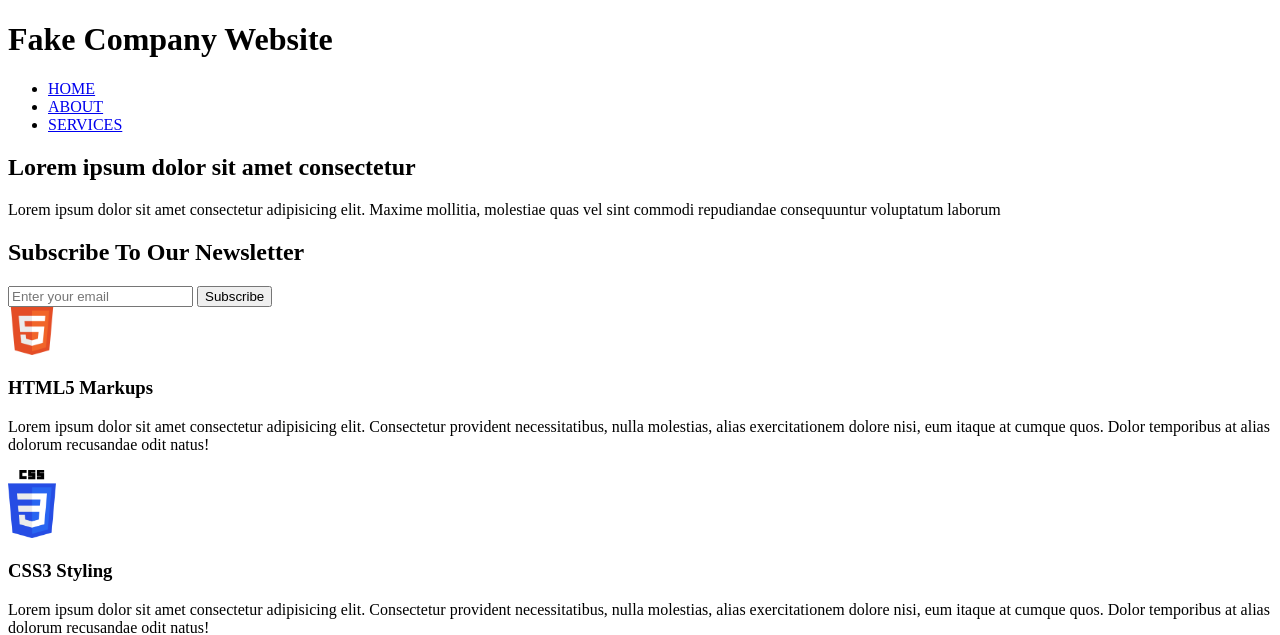
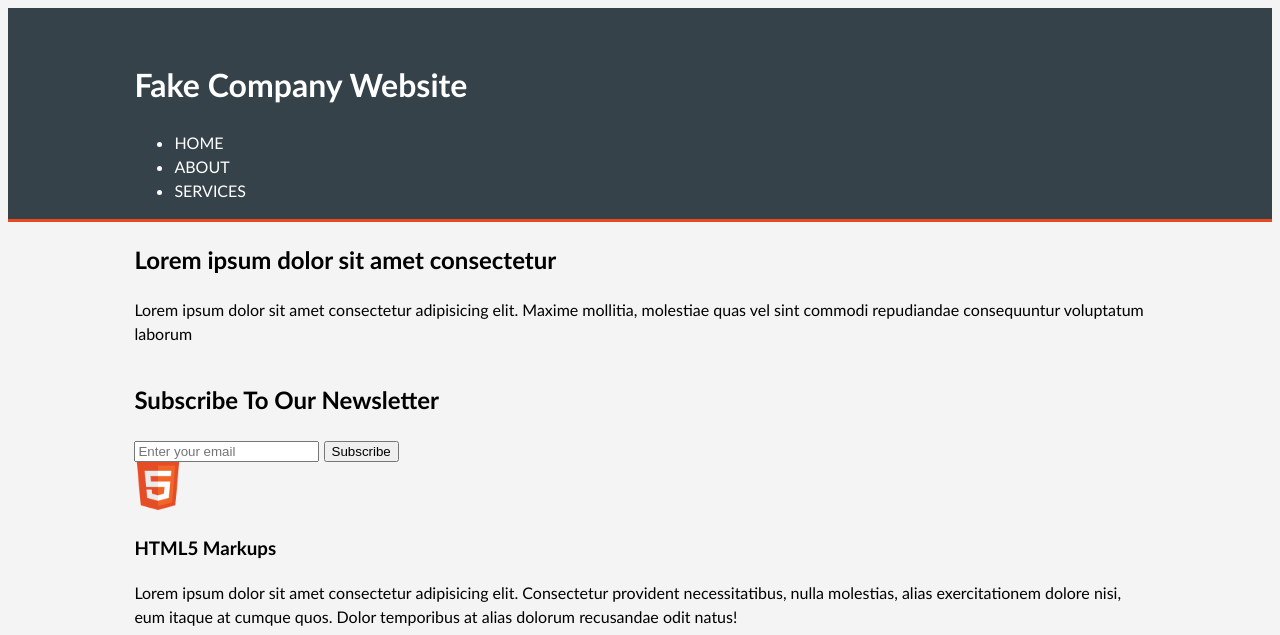
Before and after one commit to TylerDonghwi/Responsive-HTML, a plain HTML site: page index.html in a window 1280 px wide. Shown: the top 635 px of the page. Drawn offline with Linux system fonts and the light colour scheme.

Commit message:
basic css for the homepage

```diff
--- a/index.html
+++ b/index.html
@@ -20,13 +20,13 @@
             <nav>
                 <ul>
                     <li>
-                        <a href="index.html">HOME</a>
+                        <a href="index.html" title="homepage">HOME</a>
                     </li>
                     <li>
-                        <a href="about.html">ABOUT</a>
+                        <a href="about.html" title="about us">ABOUT</a>
                     </li>
                     <li>
-                        <a href="services.html">SERVICES</a>
+                        <a href="services.html" title="our services">SERVICES</a>
                     </li>
                 </ul>
             </nav>
@@ -75,7 +75,9 @@
 
     </section>
 
-
+    <footer>
+        <p>Fake Company Website &copy; 2022</p>
+    </footer>
 </body>
 
 </html>
--- a/style.css
+++ b/style.css
@@ -1,3 +1,38 @@
+body {
+    font-family: 'Gill Sans', 'Gill Sans MT', Calibri, 'Trebuchet MS', sans-serif;
+    font-size: 1rem;
+    line-height: 1.5;
+    padding: 0;
+    background-color: #f4f4f4;
+}
+
+
+/* global */
+
+.container {
+    width: 80%;
+    /* puts elements in the middle */
+    margin: auto;
+    overflow: hidden;
+}
+
+
+/* header */
+
+header {
+    background-color: #35424a;
+    color: white;
+    padding: 2rem 0 0 0;
+    min-height: 5rem;
+    border-bottom: #e8491d .2rem solid;
+}
+
+header a {
+    color: white;
+    text-decoration: none;
+    text-transform: uppercase;
+}
+
 img {
     width: 3rem;
 }
```
